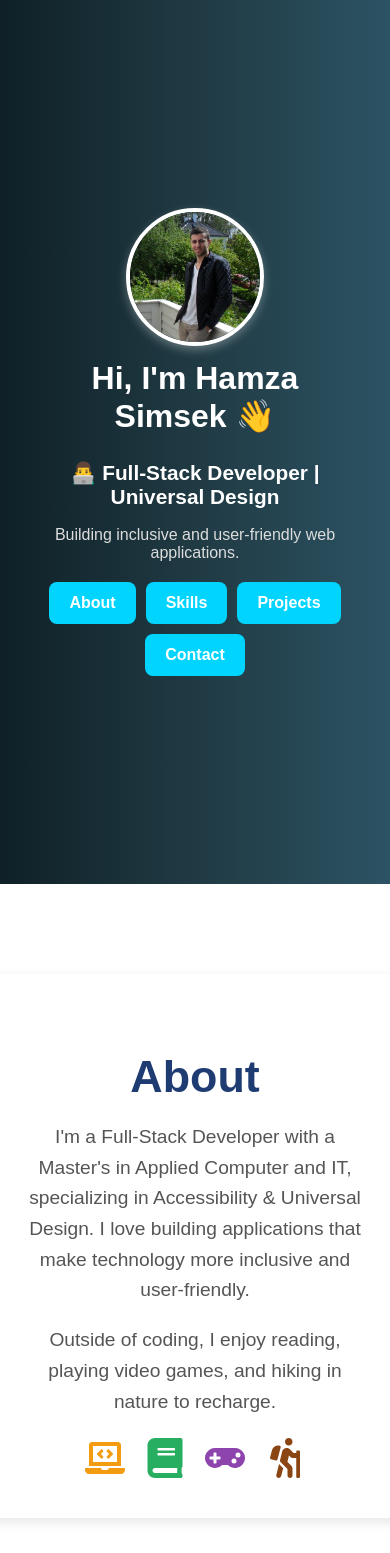
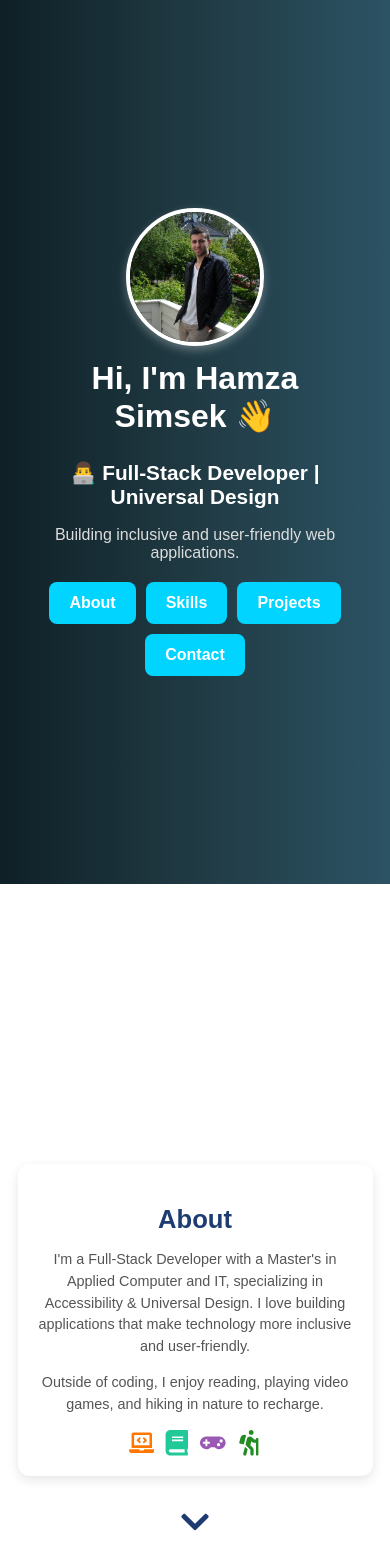
Before and after one commit to hamzas4011/personal-website, a React (Vite) app: page / in a window 390 px wide. Shown: the top 1553 px of the page. Built offline with nearby package versions, Linux system fonts and the light colour scheme.

Commit message:
mobile responsive about section

```diff
--- a/src/styles/About.css
+++ b/src/styles/About.css
@@ -1,67 +1,67 @@
-
 .about {
-  min-height: 80vh;
+  min-height: 100vh;
   display: flex;
   flex-direction: column;
   justify-content: center;
   align-items: center;
   background-color: #ffffff;
-  padding: 50px 20px;
+  padding: 40px 20px;
   text-align: center;
 }
 
 .about-box {
   background: white;
-  padding: 40px;
+  padding: 30px;
   border-radius: 12px;
   box-shadow: 0px 4px 12px rgba(0, 0, 0, 0.1);
-  max-width: 700px;
+  max-width: 90%;
   width: 100%;
 }
 
 .about h2 {
-  font-size: 2.8rem;
+  font-size: 2rem;
   font-weight: bold;
   color: #1e3c72;
-  margin-bottom: 20px;
+  margin-bottom: 15px;
 }
 
 .about p {
-  font-size: 1.2rem;
+  font-size: 1rem;
   color: #555;
-  line-height: 1.6;
-  margin-bottom: 15px;
+  line-height: 1.5;
+  margin-bottom: 10px;
 }
 
 .about-icons {
   display: flex;
+  flex-wrap: wrap;
   justify-content: center;
-  gap: 20px;
-  margin-top: 20px;
+  gap: 15px;
+  margin-top: 15px;
 }
 
 .about-item {
   display: flex;
   flex-direction: column;
   align-items: center;
-  font-size: 1rem;
+  font-size: 0.9rem;
   color: #555;
   text-align: center;
 }
 
 .icon {
-  font-size: 2.5rem;
+  font-size: 2rem;
   transition: transform 0.3s ease-in-out, color 0.3s;
 }
 
 .icon:hover {
-  transform: scale(1.2);
+  transform: scale(1.1);
 }
 
-.code { color: #f39c12; }
-.book { color: #27ae60; }
-.game { color: #8e44ad; }
-.hike { color: #8b4513; }
+.code { color: #ff7700; }
+.book { color: #20c997; }
+.game { color: #9b59b6; }
+.hike { color: #228B22; }
 
 .scroll-down {
   display: flex;
@@ -73,7 +73,7 @@
 }
 
 .scroll-icon {
-  font-size: 2rem;
+  font-size: 1.8rem;
   color: #1e3c72;
   transition: color 0.3s ease-in-out;
 }
@@ -90,3 +90,48 @@
     transform: translateY(10px);
   }
 }
+
+/* Mobile Responsiveness */
+@media (max-width: 768px) {
+  .about-box {
+    padding: 20px;
+  }
+
+  .about h2 {
+    font-size: 1.8rem;
+  }
+
+  .about p {
+    font-size: 0.95rem;
+  }
+
+  .icon {
+    font-size: 1.8rem;
+  }
+
+  .scroll-icon {
+    font-size: 1.5rem;
+  }
+}
+
+@media (max-width: 480px) {
+  .about h2 {
+    font-size: 1.6rem;
+  }
+
+  .about p {
+    font-size: 0.9rem;
+  }
+
+  .about-icons {
+    gap: 10px;
+  }
+
+  .icon {
+    font-size: 1.6rem;
+  }
+
+  .scroll-icon {
+    font-size: 1.3rem;
+  }
+}
```
